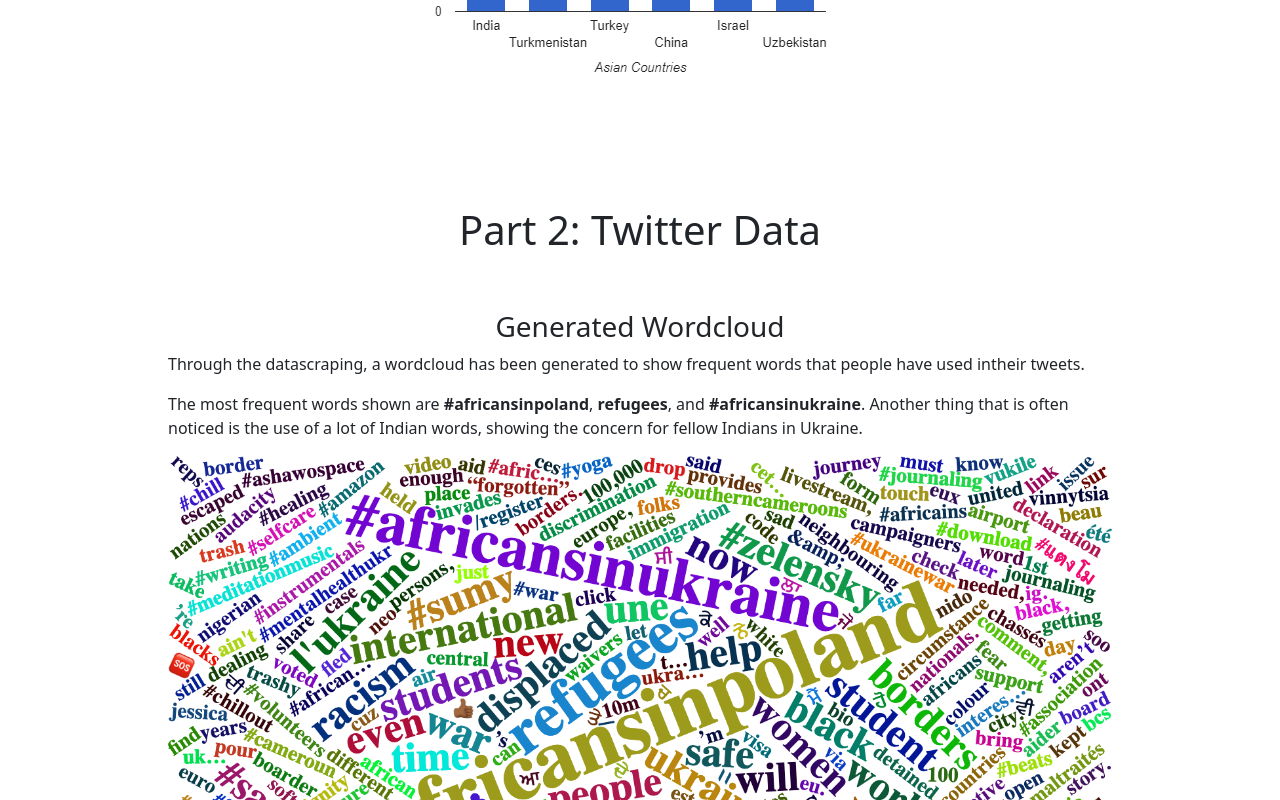
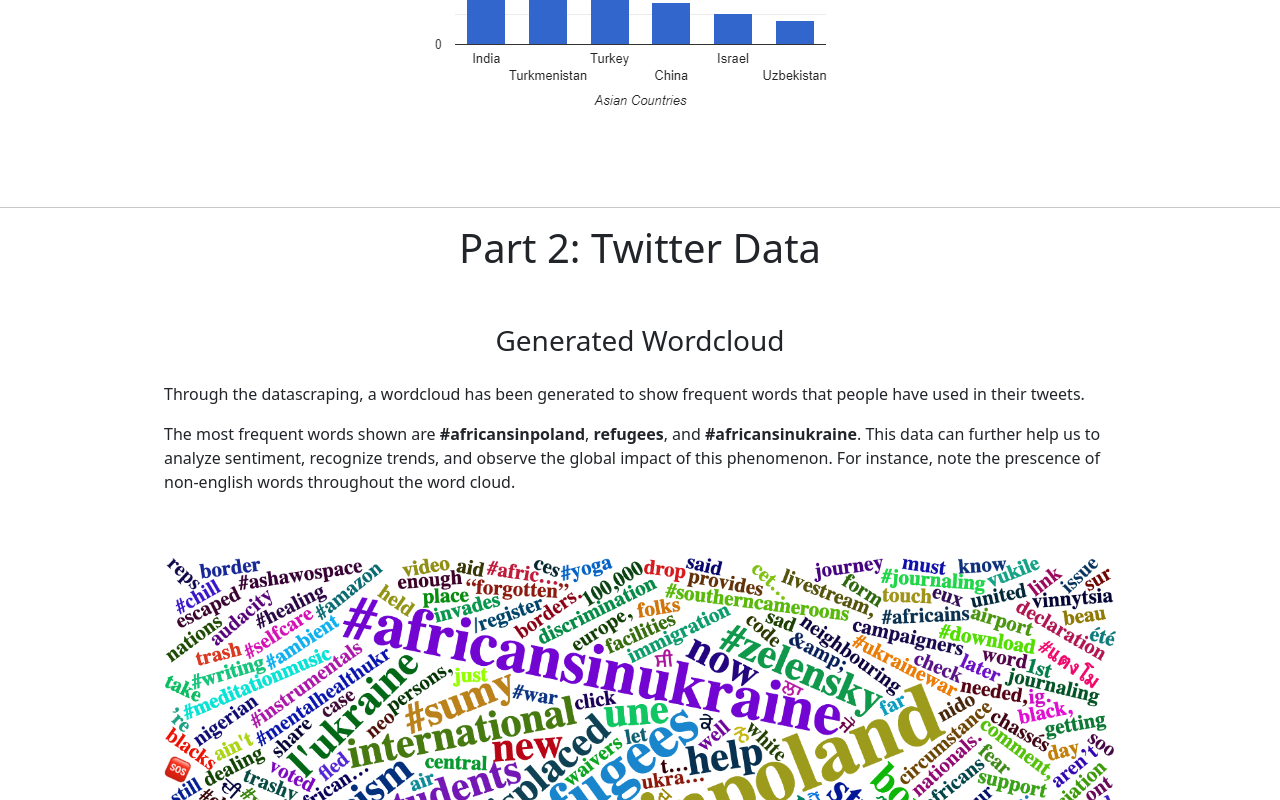
Before and after one commit to ITWS-Hackathon/refugee-data, an Angular app in the folder frontend/: page /resources in a window 1280 px wide. Shown: the part 2000-2800 px from the top of the page. Built offline with nearby package versions, Linux system fonts and the light colour scheme.

Commit message:
more text formatting

```diff
--- a/frontend/src/app/bar-graphs1/bar-graphs1.component.html
+++ b/frontend/src/app/bar-graphs1/bar-graphs1.component.html
@@ -1,3 +1,4 @@
+<hr>
 <h1 class="text-center">Part 1: Categorical Demographic Data</h1>
 <div class="w-75 mx-auto mt-5 p-2 d-flex flex-column">
     <p>
@@ -22,4 +23,5 @@
 </div>
 <img src="../../assets/bar-graph (2).png" alt="Top countries in Asia that have international students in Ukraine.">
 
-<br/><br/><br/><br/><br/>
+<br/><br/><br/>
+<hr>
--- a/frontend/src/app/resources/resources.component.html
+++ b/frontend/src/app/resources/resources.component.html
@@ -1,5 +1,5 @@
 <div class="w-75 mx-auto mt-5 p-2 d-flex flex-column align-items-center">
-    <h1>Resources</h1>
+    <h1 class="mb-4">Resources</h1>
     <ul>
         <li class="mb-2">
             <a target="_blank" href="https://www.cnn.com/2022/03/18/tech/african-students-ukraine-social-media/index.html">'We come for our own': How Black volunteers rallied online to help African students in Ukraine</a> - CNN
--- a/frontend/src/app/wordcloud/wordcloud.component.html
+++ b/frontend/src/app/wordcloud/wordcloud.component.html
@@ -1,16 +1,18 @@
 <h1 class="text-center">Part 2: Twitter Data</h1>
-<div class="w-75 mx-auto mt-5 p-2 d-flex flex-column">
-  <h3 class="text-center">Generated Wordcloud</h3>
+<div class="w-75 mx-auto mt-5 p-1 d-flex flex-column">
+  <h3 class="text-center mb-4">Generated Wordcloud</h3>
   <p>
       Through the datascraping, a wordcloud has been generated to show frequent words that
-      people have used intheir tweets.
+      people have used in their tweets.
   </p>
   <p>
     The most frequent words shown are <b>#africansinpoland</b>, <b>refugees</b>, and <b>#africansinukraine</b>.
-    Another thing that is often noticed is the use of a lot of Indian words, showing the concern for fellow Indians in
-    Ukraine.
+    This data can further help us to analyze sentiment, recognize trends, and observe the global impact of this phenomenon.
+    For instance, note the prescence of non-english words throughout the word cloud.
   </p>
+  <br/><br/>
   <img src="../../assets/wordcloud.png"/>
 </div>
 
 <br/><br/><br/><br/>
+<hr>
```
